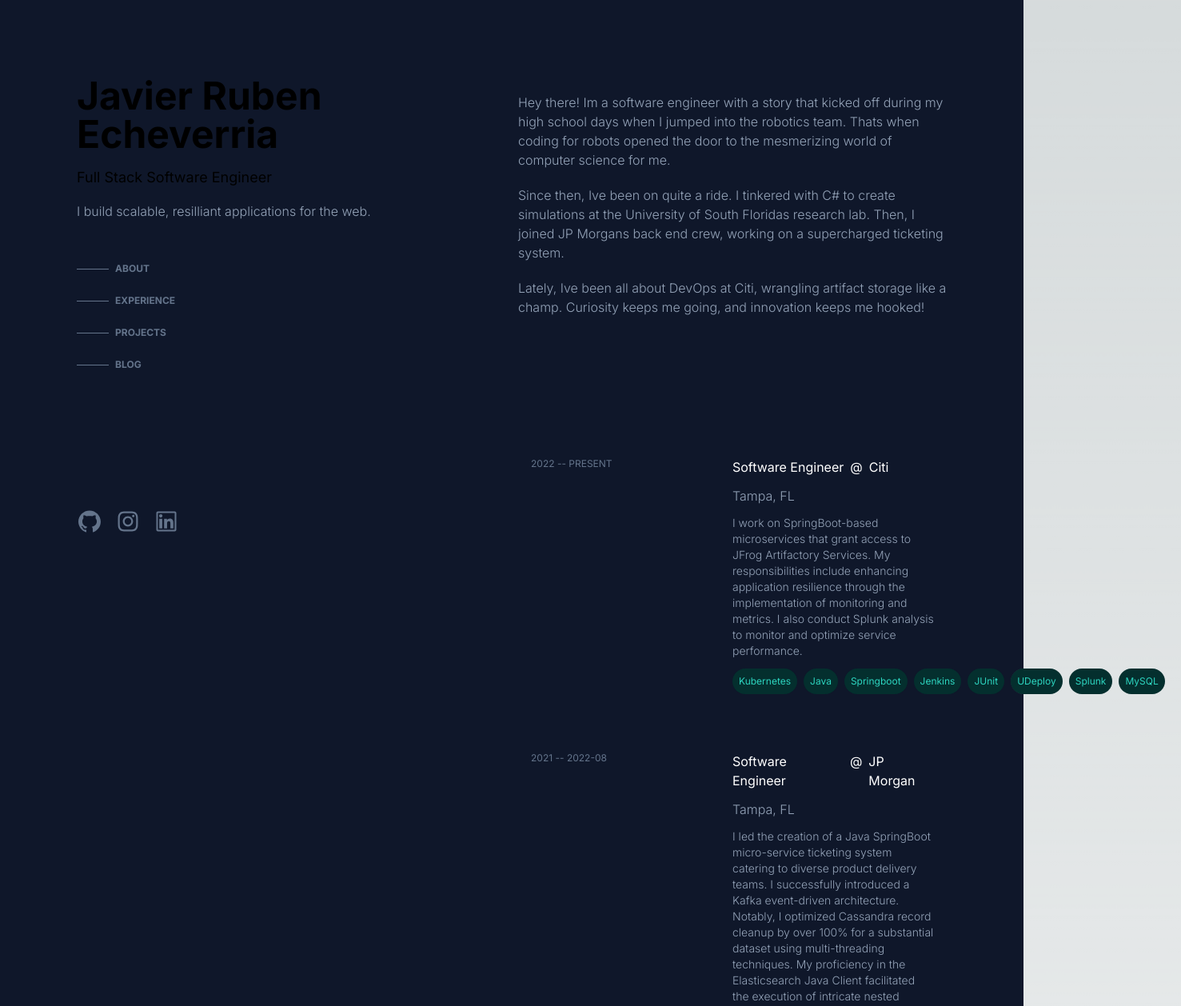
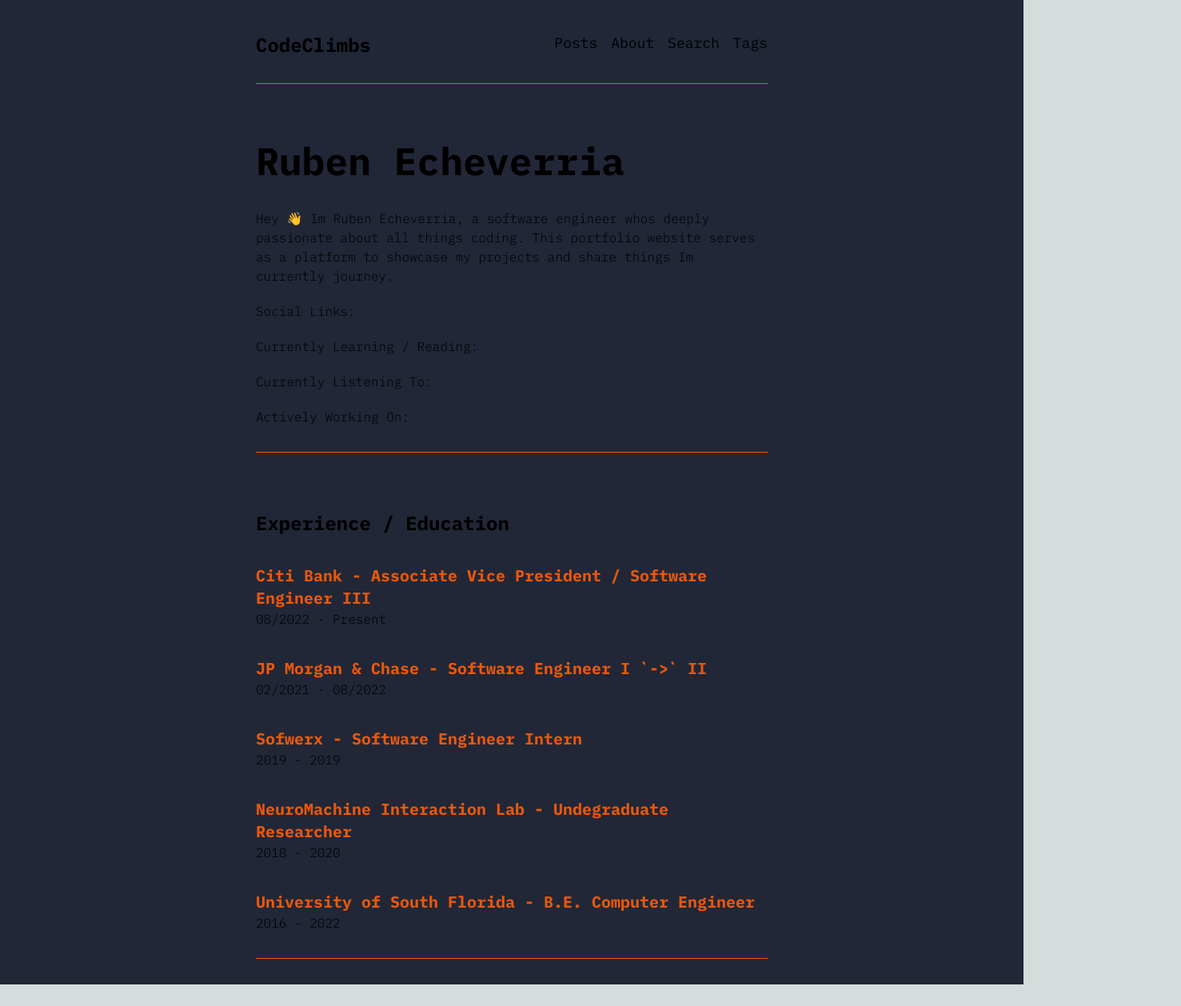
Before and after one commit to jrecheverria/ruben_portfolio, a Next.js app: page / in a window 1280 px wide. Shown: the top 1258 px of the page at 80% size, 1477 px wide, since content can reach past the window. After the commit the page ends 1231 px from the top, so only its background shows below. Built offline with nearby package versions, Linux system fonts and the light colour scheme.

Commit message:
revamping entire website

```diff
--- a/src/app/globals.css
+++ b/src/app/globals.css
@@ -1,3 +1,5 @@
+@import url('https://fonts.googleapis.com/css2?family=IBM+Plex+Mono:ital,wght@0,100;0,200;0,300;0,400;0,500;0,600;0,700;1,100;1,200;1,300;1,400;1,500;1,600;1,700&display=swap');
+
 @tailwind base;
 @tailwind components;
 @tailwind utilities;
--- a/src/app/page.tsx
+++ b/src/app/page.tsx
@@ -1,32 +1,15 @@
 import Biography from '@/components/biography'
-import ContentMenu from '@/components/contentMenu'
-import ExperienceCard from '@/components/experienceCard'
+import Experience from '@/components/experience'
+import Navbar from '@/components/navbar'
 import Socials from '@/components/socials'
 
 
 export default function Home() {
   return (
-    <main className="flex flex-col items-center justify-between p-24 bg-background">
-
-      <div className="grid gap-4 grid-cols-2 grid-rows-2">
-        <div className='sticky top-24'>
-          <h1 className='text-5xl font-bold w-4/6'>Javier Ruben Echeverria</h1>
-          <h2 className='text-lg font-normal my-4'>Full Stack Software Engineer</h2>
-          <h3 className='text-md font-light text-slate-400'>I build scalable, resilliant applications for the web.</h3>
-
-          <ContentMenu />
-          <Socials />
-
-        </div>
-
-        <div>
-          <Biography />
-          <ExperienceCard />
-          <p>View Full Resume</p>
-        </div>
-
-
-      </div>
+    <main className="flex flex-col items-center pt-10 bg-background h-max">
+      <Navbar />
+      <Biography />
+      <Experience />
     </main>
   )
 }
--- a/src/app/preview/preview.tsx
+++ /dev/null
@@ -1,5 +0,0 @@
-export default function Preview() {
-    return (
-
-    )
-}
--- a/src/components/biography.tsx
+++ b/src/components/biography.tsx
@@ -1,24 +1,16 @@
 export default function Biography() {
     return (
-        <div className="mb-40">
-            <p className="text-md font-light text-slate-400 my-5">
-            Hey there! Im a software engineer with a story that kicked off during my high school days when
-            I jumped into the robotics team. Thats when coding for robots opened the door to the mesmerizing
-            world of computer science for me.
+        <div className="flex flex-col w-6/12 pt-10">
+            <h1 className="font-ibm text-5xl font-bold">Ruben Echeverria</h1>
+            <p className="font-ibm text-md font-light pt-9">
+            Hey 👋 Im Ruben Echeverria, a software engineer whos deeply passionate about all things coding.
+            This portfolio website serves as a platform to showcase my projects and share things Im currently journey.
             </p>
-            <p className="text-md font-light text-slate-400">
-            Since then, Ive been on quite a ride. I tinkered with C# to create simulations at the University of South Floridas research lab.
-            Then, I joined JP Morgans back end crew, working on a supercharged ticketing system.
-            </p>
-            <p className="text-md font-light text-slate-400 my-5">
-            Lately, Ive been all about DevOps at Citi, wrangling artifact storage like a champ. Curiosity keeps me going, and innovation keeps me hooked!
-            </p>
+            <p className="font-ibm text-md font-light pt-5">Social Links:</p>
+            <p className="font-ibm text-md font-light pt-5">Currently Learning / Reading:</p>
+            <p className="font-ibm text-md font-light pt-5">Currently Listening To:</p>
+            <p className="font-ibm text-md font-light pt-5">Actively Working On:</p>
+            <hr className="h-px my-8 bg-orange-600 border-0"></hr>
         </div>
     )
 }
-
-//  Since then, I've been on quite a ride.
-// I tinkered with C# to create simulations at the University of South Florida's research lab.
-// Then, I joined JP Morgan's back end crew, working on a supercharged ticketing system. Lately,
-// I've been all about DevOps at Citi, wrangling artifact storage like a champ.
-// Curiosity keeps me going, and innovation keeps me hooked!
--- a/src/components/contentMenu.tsx
+++ /dev/null
@@ -1,22 +0,0 @@
-const items = [
-    "ABOUT",
-    "EXPERIENCE",
-    "PROJECTS",
-    "BLOG"
-]
-
-export default function ContentMenu() {
-    return (
-        <div className="mt-10">
-            {items.map((item, index) => (
-                <div key={index} className="flex items-center justify-left w-60">
-                    <div className="flex items-center space-x-2 cursor-pointer my-3 hover:w-40 ">
-                        <div className="border-t border-slate-500 w-10 transition-all flex-grow"></div>
-                        <p className="text-xs font-bold text-slate-500">{item}</p>
-                    </div>
-                </div>
-            ))}
-
-        </div>
-    )
-}
--- /dev/null
+++ b/src/components/experience.tsx
@@ -0,0 +1,18 @@
+export default function Experience() {
+    return (
+        <div className="flex flex-col w-6/12 pt-10">
+            <h1 className="font-ibm text-2xl font-bold">Experience / Education</h1>
+            <p className="font-ibm text-xl font-bold pt-9 text-orange-600">Citi Bank - Associate Vice President / Software Engineer III</p>
+            <p className="font-ibm text-md font-light">08/2022 - Present</p>
+            <p className="font-ibm text-xl font-bold pt-9 text-orange-600">JP Morgan & Chase - Software Engineer I `{'->'}` II</p>
+            <p className="font-ibm text-md font-light">02/2021 - 08/2022</p>
+            <p className="font-ibm text-xl font-bold pt-9 text-orange-600">Sofwerx - Software Engineer Intern</p>
+            <p className="font-ibm text-md font-light">2019 - 2019</p>
+            <p className="font-ibm text-xl font-bold pt-9 text-orange-600">NeuroMachine Interaction Lab - Undegraduate Researcher</p>
+            <p className="font-ibm text-md font-light">2018 - 2020</p>
+            <p className="font-ibm text-xl font-bold pt-9 text-orange-600">University of South Florida - B.E. Computer Engineer</p>
+            <p className="font-ibm text-md font-light">2016 - 2022</p>
+            <hr className="h-px my-8 bg-orange-600 border-0"></hr>
+        </div>
+    )
+}
--- a/src/components/experienceCard.tsx
+++ /dev/null
@@ -1,45 +0,0 @@
-'use client'
-import { useState } from "react";
-import JobHistory from "../data/JobHistory.json";
-
-export default function ExperienceCard() {
-    const [hoverIndex, setHoverIndex] = useState<number | null>(null);
-    const handleMouseEnter = (index: number) => {
-        setHoverIndex(index);
-    }
-    const handleMouseLeave = () => {
-        setHoverIndex(null);
-    }
-
-    return (
-            <>
-            {JobHistory.map((job, index) => (
-                <div key={index} className="grid grid-cols-2 h-fit mb-10 cursor-pointer rounded-md hover:bg-gray-800  hover:backdrop-blur-xl p-4"
-                onMouseEnter={() => handleMouseEnter(index)}
-                onMouseLeave={() => handleMouseLeave()}>
-
-                    <p className="text-xs font-smibold text-slate-500">{job.date}</p>
-
-                    <div className="flex-col">
-
-                        <div className="flex">
-                            <p className={`text-md font-normal ${hoverIndex == index ? 'text-teal-500' : 'text-white'}`}>{job.title}</p>
-                            <p className={`text-md font-normal mx-2 ${hoverIndex == index ? 'text-teal-500' : 'text-white'}`}>@</p>
-                            <p className={`text-md font-normal ${hoverIndex == index ? 'text-teal-500' : 'text-white'}`}>{job.company}</p>
-                        </div>
-                        <p className="text-md font-light text-slate-400 my-3">{job.location}</p>
-                        <p className="text-sm font-light text-slate-400 my-3">{job.summary}</p>
-
-                        <div className="flex flex-row overglow-hidden">
-                            {job.skills.map((skill, index) => (
-                            <div key={index} className="flex"><p className="rounded-full text-xs bg-teal-950 backdrop-blur-xl text-teal-400 p-2 mr-2">{skill}</p></div>
-                            ))}
-                        </div>
-
-                    </div>
-                </div>
-            ))}
-            </>
-
-    )
-}
--- /dev/null
+++ b/src/components/navbar.tsx
@@ -0,0 +1,16 @@
+export default function Navbar() {
+    return (
+        <div className="w-6/12">
+            <div className="flex justify-between">
+                <h1 className="text-2xl font-ibm font-bold">CodeClimbs</h1>
+                <div className="flex w-5/12 justify-between text-lg font-ibm">
+                    <h4>Posts</h4>
+                    <h4>About</h4>
+                    <h4>Search</h4>
+                    <h4>Tags</h4>
+                </div>
+            </div>
+            <hr className="h-px my-8 bg-orange-600 border-0"></hr>
+        </div>
+    )
+}
--- a/tailwind.config.ts
+++ b/tailwind.config.ts
@@ -9,8 +9,8 @@
   ],
   theme: {
     colors: {
-      background: '#0f172a',
-
+      background: '#212737',
+      orange: colors.orange,
       transparent: 'transparent',
       current: 'currentColor',
       black: colors.black,
@@ -32,6 +32,9 @@
         'gradient-conic':
           'conic-gradient(from 180deg at 50% 50%, var(--tw-gradient-stops))',
       },
+      fontFamily: {
+        ibm: ['IBM Plex Mono', 'monospace']
+      },
     },
   },
   plugins: [],
```
